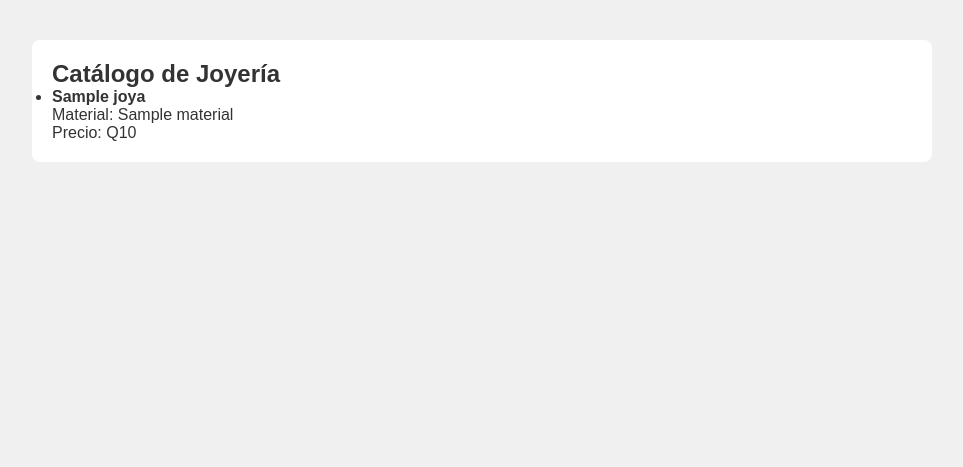
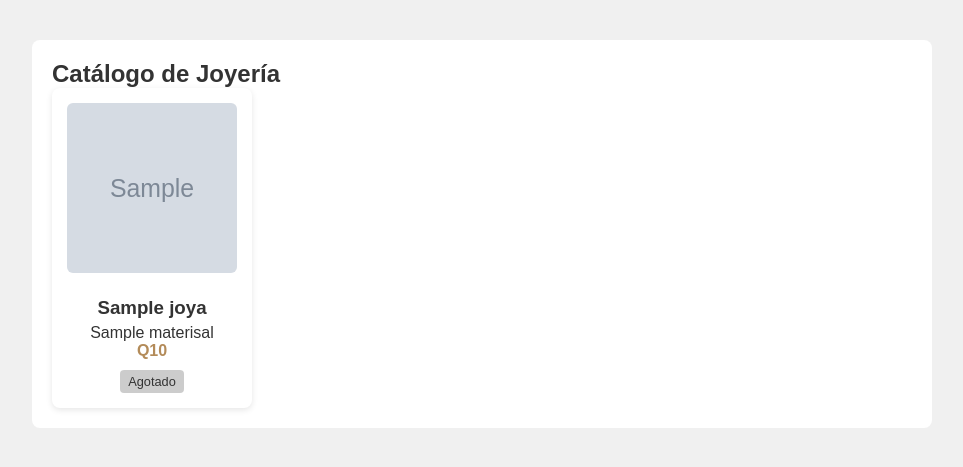
Before and after one commit to Jonasjpg/joyeria-web-catalogo, a Flask app: template src/templates/catalogo.html in a window 1280 px wide. Shown: the part 138-605 px from the top of the page, without its empty margins (158-1121 px from the left). Run offline with Flask 3, Linux system fonts and the light colour scheme; the template is opened without the code that fills it: most values are stand-ins (such as "Sample title", 1, 10 or a date in 2020); grey boxes marked "Sample" are stand-in pictures.

Commit message:
feat: mostrar catálogo en tarjetas con imágenes

```diff
--- a/src/static/css/style.css
+++ b/src/static/css/style.css
@@ -43,3 +43,43 @@ main {
     padding: 20px;
     border-radius: 6px;
 }
+
+.catalogo {
+    display: grid;
+    grid-template-columns: repeat(auto-fill, minmax(200px, 1fr));
+    gap: 20px;
+}
+
+.card {
+    background: white;
+    border-radius: 8px;
+    padding: 15px;
+    text-align: center;
+    box-shadow: 0 2px 6px rgba(0,0,0,0.1);
+}
+
+.card img {
+    width: 100%;
+    aspect-ratio: 1 / 1;
+    object-fit: cover;
+    border-radius: 6px;
+    margin-bottom: 10px;
+}
+
+.card h3 {
+    margin: 10px 0 5px;
+}
+
+.precio {
+    font-weight: bold;
+    color: #b38b59;
+}
+
+.agotado {
+    display: inline-block;
+    margin-top: 10px;
+    padding: 4px 8px;
+    background: #ccc;
+    border-radius: 4px;
+    font-size: 0.8em;
+}
--- a/src/templates/catalogo.html
+++ b/src/templates/catalogo.html
@@ -5,13 +5,20 @@
 {% block content %}
 <h2>Catálogo de Joyería</h2>
 
-<ul>
+<div class="catalogo">
     {% for joya in joyas %}
-    <li>
-        <strong>{{ joya.nombre }}</strong><br>
-        Material: {{ joya.material }}<br>
-        Precio: Q{{ joya.precio }}
-    </li>
+        <div class="card">
+            <img src="{{ url_for('static', filename='img/productos/' + joya.imagen) }}"
+                alt="{{ joya.nombre }}">
+
+            <h3>{{ joya.nombre }}</h3>
+            <p>{{ joya.materisal }}</p>
+            <p class="precio">Q{{ joya.precio }}</p>
+
+            {% if not joya.disponible %}
+                <span class="agotado">Agotado</span>
+            {% endif %}
+        </div>
     {% endfor %}
-</ul>
+</div>
 {% endblock %}
```
